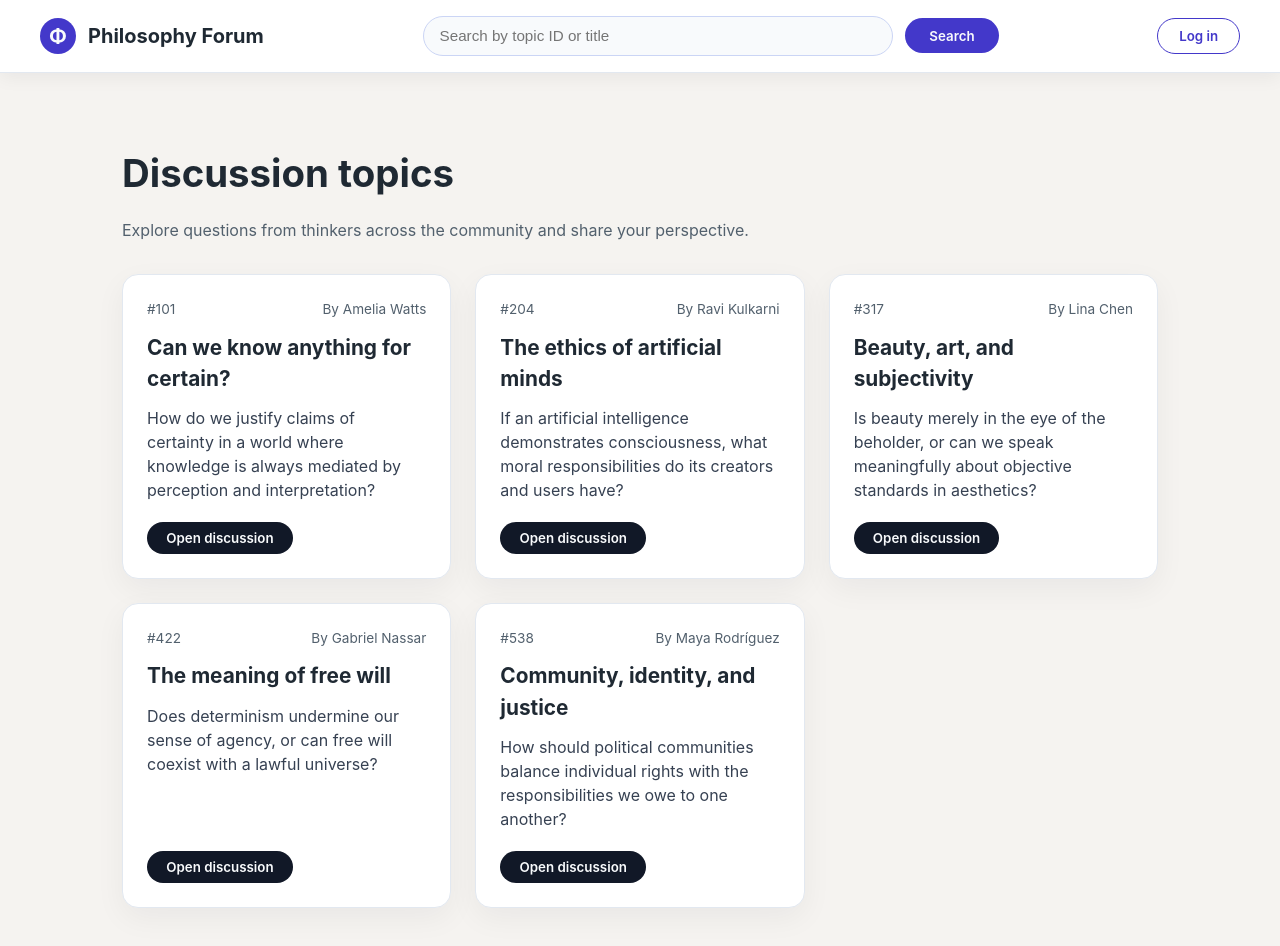
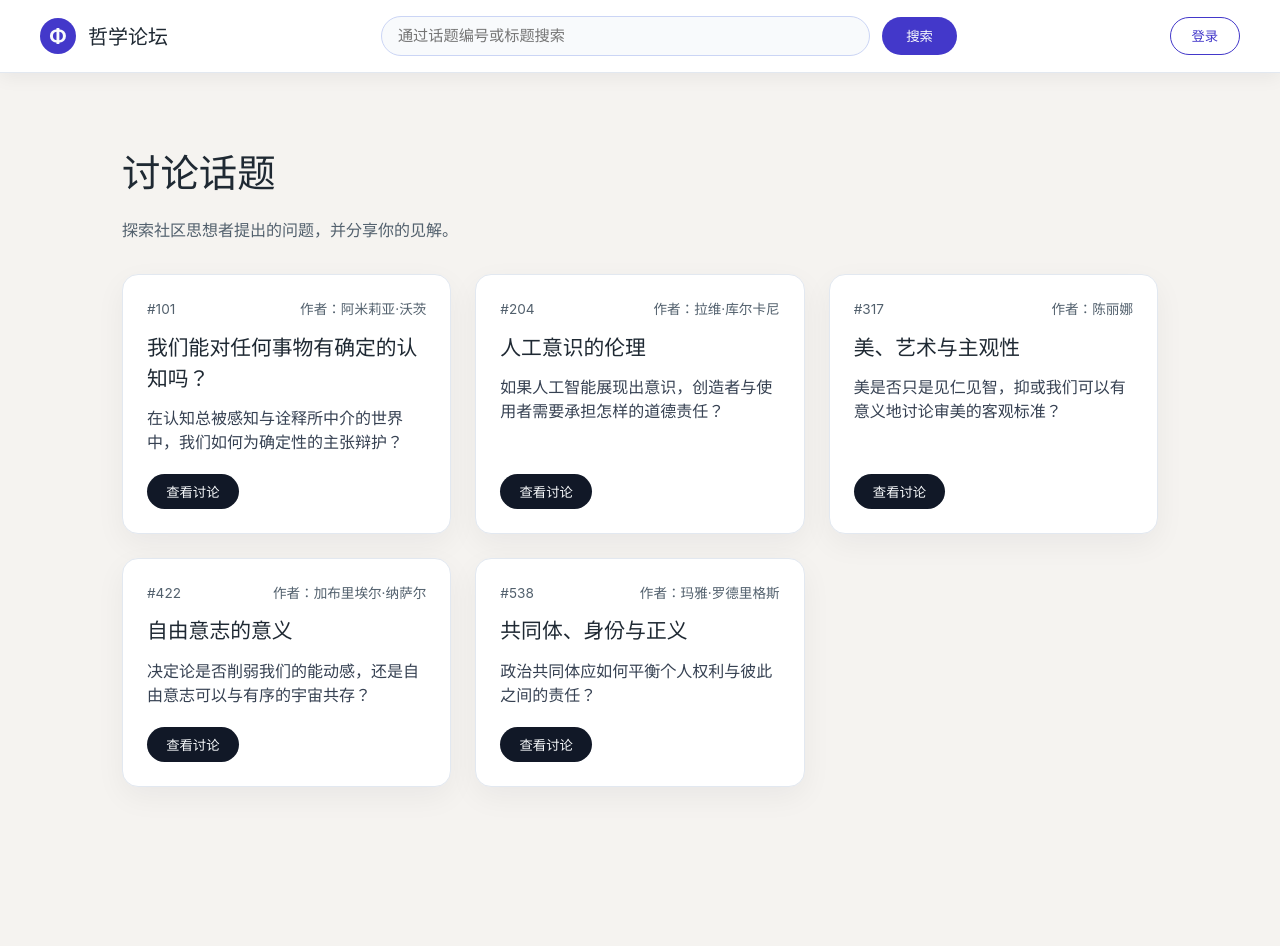
Before and after one commit to JacobXXI/philosphy-forum, a React (Vite) app: page / in a window 1280 px wide. Shown: the top 946 px of the page. After the commit the page ends 851 px from the top, so only its background shows below. Built offline with nearby package versions, Linux system fonts and the light colour scheme; no server answers.

Commit message:
Translate UI text to Chinese

```diff
--- a/src/App.tsx
+++ b/src/App.tsx
@@ -12,38 +12,38 @@ type Topic = {
 const exampleTopics: Topic[] = [
   {
     id: 101,
-    title: 'Can we know anything for certain?',
-    author: 'Amelia Watts',
+    title: '我们能对任何事物有确定的认知吗？',
+    author: '阿米莉亚·沃茨',
     description:
-      'How do we justify claims of certainty in a world where knowledge is always mediated by perception and interpretation?'
+      '在认知总被感知与诠释所中介的世界中，我们如何为确定性的主张辩护？'
   },
   {
     id: 204,
-    title: 'The ethics of artificial minds',
-    author: 'Ravi Kulkarni',
+    title: '人工意识的伦理',
+    author: '拉维·库尔卡尼',
     description:
-      'If an artificial intelligence demonstrates consciousness, what moral responsibilities do its creators and users have?'
+      '如果人工智能展现出意识，创造者与使用者需要承担怎样的道德责任？'
   },
   {
     id: 317,
-    title: 'Beauty, art, and subjectivity',
-    author: 'Lina Chen',
+    title: '美、艺术与主观性',
+    author: '陈丽娜',
     description:
-      'Is beauty merely in the eye of the beholder, or can we speak meaningfully about objective standards in aesthetics?'
+      '美是否只是见仁见智，抑或我们可以有意义地讨论审美的客观标准？'
   },
   {
     id: 422,
-    title: 'The meaning of free will',
-    author: 'Gabriel Nassar',
+    title: '自由意志的意义',
+    author: '加布里埃尔·纳萨尔',
     description:
-      'Does determinism undermine our sense of agency, or can free will coexist with a lawful universe?'
+      '决定论是否削弱我们的能动感，还是自由意志可以与有序的宇宙共存？'
   },
   {
     id: 538,
-    title: 'Community, identity, and justice',
-    author: 'Maya Rodríguez',
+    title: '共同体、身份与正义',
+    author: '玛雅·罗德里格斯',
     description:
-      'How should political communities balance individual rights with the responsibilities we owe to one another?'
+      '政治共同体应如何平衡个人权利与彼此之间的责任？'
   }
 ]
 
@@ -81,8 +81,8 @@ function App() {
             const fallback = exampleTopics.find((topic) => topic.id === item.id)
             return {
               id: item.id,
-              title: item.title ?? fallback?.title ?? `Topic ${item.id}`,
-              author: item.author ?? fallback?.author ?? 'Unknown',
+              title: item.title ?? fallback?.title ?? `话题 ${item.id}`,
+              author: item.author ?? fallback?.author ?? '未知',
               description: fallback?.description ?? ''
             }
           })
@@ -94,19 +94,19 @@ function App() {
             const existing = merged.get(api.id)
             merged.set(api.id, {
               id: api.id,
-              title: api.title ?? existing?.title ?? `Topic ${api.id}`,
-              author: api.author ?? existing?.author ?? 'Unknown',
+              title: api.title ?? existing?.title ?? `话题 ${api.id}`,
+              author: api.author ?? existing?.author ?? '未知',
               description: api.description ?? existing?.description ?? ''
             })
           }
           setAllTopics(Array.from(merged.values()))
         } else if (!cancelled) {
-          setToast({ type: 'error', message: 'Failed to fetch topics. Showing examples.' })
+          setToast({ type: 'error', message: '获取话题失败，正在显示示例内容。' })
           setTimeout(() => setToast(null), 4000)
         }
       } catch (_) {
         if (!cancelled) {
-          setToast({ type: 'error', message: 'Failed to fetch topics. Showing examples.' })
+          setToast({ type: 'error', message: '获取话题失败，正在显示示例内容。' })
           setTimeout(() => setToast(null), 4000)
         }
       }
@@ -161,12 +161,12 @@ function App() {
 
     const email = signupEmail.trim()
     if (!email || !signupPassword) {
-      setSignupMessage('Please enter email and password.')
+      setSignupMessage('请输入邮箱和密码。')
       setSignupError(true)
       return
     }
     if (signupPassword !== signupConfirmPassword) {
-      setSignupMessage('Passwords do not match.')
+      setSignupMessage('两次输入的密码不一致。')
       setSignupError(true)
       return
     }
@@ -184,11 +184,11 @@ function App() {
         typeof res.data === 'string'
           ? res.data
           : ok
-          ? 'Account created. You can now log in.'
-          : (res.data as any)?.message || (res.data as any)?.error || 'Signup failed.'
+          ? '账号已创建，现在可以登录。'
+          : (res.data as any)?.message || (res.data as any)?.error || '注册失败。'
       setSignupMessage(msg)
       if (!ok) {
-        setToast({ type: 'error', message: msg || 'Signup failed.' })
+        setToast({ type: 'error', message: msg || '注册失败。' })
         setTimeout(() => setToast(null), 4000)
       }
       if (ok) {
@@ -200,8 +200,8 @@ function App() {
       }
     } catch (e) {
       setSignupError(true)
-      setSignupMessage('Network error while signing up.')
-      setToast({ type: 'error', message: 'Network error while signing up.' })
+      setSignupMessage('注册时发生网络错误。')
+      setToast({ type: 'error', message: '注册时发生网络错误。' })
       setTimeout(() => setToast(null), 4000)
     } finally {
       setSignupLoading(false)
@@ -215,7 +215,7 @@ function App() {
     const email = (fd.get('email') as string | null)?.trim() || ''
     const password = (fd.get('password') as string | null) || ''
     if (!email || !password) {
-      setToast({ type: 'error', message: 'Please enter email and password.' })
+      setToast({ type: 'error', message: '请输入邮箱和密码。' })
       setTimeout(() => setToast(null), 3000)
       return
     }
@@ -230,17 +230,17 @@ function App() {
         const msg =
           typeof res.data === 'string'
             ? res.data
-            : (res.data as any)?.message || (res.data as any)?.error || 'Login failed.'
+            : (res.data as any)?.message || (res.data as any)?.error || '登录失败。'
         setToast({ type: 'error', message: msg })
         setTimeout(() => setToast(null), 4000)
       } else {
         const payload = res.data as any
-        const username = payload?.user?.username ?? payload?.user?.email ?? 'there'
-        setToast({ type: 'success', message: `Welcome back, ${username}!` })
+        const username = payload?.user?.username ?? payload?.user?.email ?? '朋友'
+        setToast({ type: 'success', message: `欢迎回来，${username}！` })
         setTimeout(() => setToast(null), 3000)
       }
     } catch (_) {
-      setToast({ type: 'error', message: 'Network error while logging in.' })
+      setToast({ type: 'error', message: '登录时发生网络错误。' })
       setTimeout(() => setToast(null), 4000)
     }
   }
@@ -254,7 +254,7 @@ function App() {
           aria-live="polite"
         >
           <span className="toast__msg">{toast.message}</span>
-          <button className="toast__close" onClick={() => setToast(null)} aria-label="Dismiss notification">
+          <button className="toast__close" onClick={() => setToast(null)} aria-label="关闭通知">
             ×
           </button>
         </div>
@@ -262,34 +262,34 @@ function App() {
       <header className="top-bar">
         <button className="logo-button" onClick={goHome}>
           <span className="logo-mark">Φ</span>
-          <span className="logo-text">Philosophy Forum</span>
+          <span className="logo-text">哲学论坛</span>
         </button>
 
         <form className="search-form" onSubmit={handleSearchSubmit} role="search">
           <label className="visually-hidden" htmlFor="topic-search">
-            Search topics by ID or title
+            通过编号或标题搜索话题
           </label>
           <input
             id="topic-search"
             type="search"
-            placeholder="Search by topic ID or title"
+            placeholder="通过话题编号或标题搜索"
             value={searchTerm}
             onChange={(event) => setSearchTerm(event.target.value)}
           />
-          <button type="submit">Search</button>
+          <button type="submit">搜索</button>
         </form>
 
         <button className="login-button" onClick={goToLogin}>
-          Log in
+          登录
         </button>
       </header>
 
       <main className="content" role="main">
         {view === 'home' && (
           <section className="topics" aria-labelledby="topics-heading">
-            <h1 id="topics-heading">Discussion topics</h1>
+            <h1 id="topics-heading">讨论话题</h1>
             <p className="topics-subtitle">
-              Explore questions from thinkers across the community and share your perspective.
+              探索社区思想者提出的问题，并分享你的见解。
             </p>
 
             <ul className="topic-list">
@@ -297,20 +297,20 @@ function App() {
                 <li key={topic.id} className="topic-card">
                   <div className="topic-card__meta">
                     <span className="topic-id">#{topic.id}</span>
-                    <span className="topic-author">By {topic.author}</span>
+                    <span className="topic-author">作者：{topic.author}</span>
                   </div>
                   <h2>{topic.title}</h2>
                   <p>{topic.description}</p>
                   <button onClick={() => openTopic(topic.id)} className="topic-card__button">
-                    Open discussion
+                    查看讨论
                   </button>
                 </li>
               ))}
 
               {filteredTopics.length === 0 && (
                 <li className="empty-state">
-                  <h2>No topics found</h2>
-                  <p>Try searching by a different title or topic number.</p>
+                  <h2>未找到相关话题</h2>
+                  <p>尝试使用不同的标题或编号进行搜索。</p>
                 </li>
               )}
             </ul>
@@ -320,12 +320,12 @@ function App() {
         {view === 'topic' && selectedTopic && (
           <article className="topic-detail" aria-labelledby="topic-title">
             <button className="back-link" onClick={goHome}>
-              ← Back to all topics
+              ← 返回所有话题
             </button>
             <header className="topic-detail__header">
-              <span className="topic-id detail-id">Topic #{selectedTopic.id}</span>
+              <span className="topic-id detail-id">话题 #{selectedTopic.id}</span>
               <h1 id="topic-title">{selectedTopic.title}</h1>
-              <p className="topic-author detail-author">Started by {selectedTopic.author}</p>
+              <p className="topic-author detail-author">发起人：{selectedTopic.author}</p>
             </header>
             <p className="topic-description">{selectedTopic.description}</p>
           </article>
@@ -333,36 +333,36 @@ function App() {
 
         {view === 'topic' && !selectedTopic && (
           <section className="empty-state">
-            <h2>Topic not found</h2>
-            <p>The topic you are looking for may have been removed.</p>
-            <button onClick={goHome}>Back to topics</button>
+            <h2>未找到该话题</h2>
+            <p>你要查看的话题可能已被删除。</p>
+            <button onClick={goHome}>返回话题列表</button>
           </section>
         )}
 
         {view === 'login' && (
           <section className="login-panel" aria-labelledby="login-heading">
-            <h1 id="login-heading">Welcome back</h1>
-            <p className="login-subtitle">Sign in to join the conversation.</p>
+            <h1 id="login-heading">欢迎回来</h1>
+            <p className="login-subtitle">登录以参与讨论。</p>
             <form className="login-form" onSubmit={handleLoginSubmit}>
-              <label htmlFor="email">Email</label>
+              <label htmlFor="email">邮箱</label>
               <input id="email" name="email" type="email" placeholder="you@example.com" />
 
-              <label htmlFor="password">Password</label>
+              <label htmlFor="password">密码</label>
               <input
                 id="password"
                 name="password"
                 type="password"
-                placeholder="Enter your password"
+                placeholder="请输入密码"
               />
 
               <button type="submit" className="login-submit">
-                Sign in
+                登录
               </button>
             </form>
             <p className="signup-prompt" role="note">
-              New to the forum?
+              还没有账号？
               <button type="button" className="signup-button" onClick={goToSignup}>
-                Create an account
+                注册一个账号
               </button>
             </p>
           </section>
@@ -370,12 +370,12 @@ function App() {
 
         {view === 'signup' && (
           <section className="signup-panel" aria-labelledby="signup-heading">
-            <h1 id="signup-heading">Join the conversation</h1>
+            <h1 id="signup-heading">加入讨论</h1>
             <p className="signup-subtitle">
-              Create your forum account to start sharing ideas with fellow thinkers.
+              创建你的论坛账号，与思想伙伴分享观点。
             </p>
             <form className="signup-form" onSubmit={handleSignupSubmit}>
-              <label htmlFor="signup-email">Email</label>
+              <label htmlFor="signup-email">邮箱</label>
               <input
                 id="signup-email"
                 name="email"
@@ -387,24 +387,24 @@ function App() {
                 required
               />
 
-              <label htmlFor="signup-password">Password</label>
+              <label htmlFor="signup-password">密码</label>
               <input
                 id="signup-password"
                 name="password"
                 type="password"
-                placeholder="Create a password"
+                placeholder="请创建密码"
                 autoComplete="new-password"
                 value={signupPassword}
                 onChange={(e) => setSignupPassword(e.target.value)}
                 required
               />
 
-              <label htmlFor="signup-confirm-password">Confirm password</label>
+              <label htmlFor="signup-confirm-password">确认密码</label>
               <input
                 id="signup-confirm-password"
                 name="confirmPassword"
                 type="password"
-                placeholder="Re-enter your password"
+                placeholder="请再次输入密码"
                 autoComplete="new-password"
                 value={signupConfirmPassword}
                 onChange={(e) => setSignupConfirmPassword(e.target.value)}
@@ -412,7 +412,7 @@ function App() {
               />
 
               <button type="submit" className="signup-submit" disabled={signupLoading}>
-                {signupLoading ? 'Creating…' : 'Create account'}
+                {signupLoading ? '正在创建…' : '创建账号'}
               </button>
 
               {signupMessage && (
@@ -423,9 +423,9 @@ function App() {
             </form>
 
             <p className="login-prompt" role="note">
-              Already have an account?
+              已经拥有账号？
               <button type="button" className="login-link" onClick={goToLogin}>
-                Sign in
+                前往登录
               </button>
             </p>
           </section>
```
